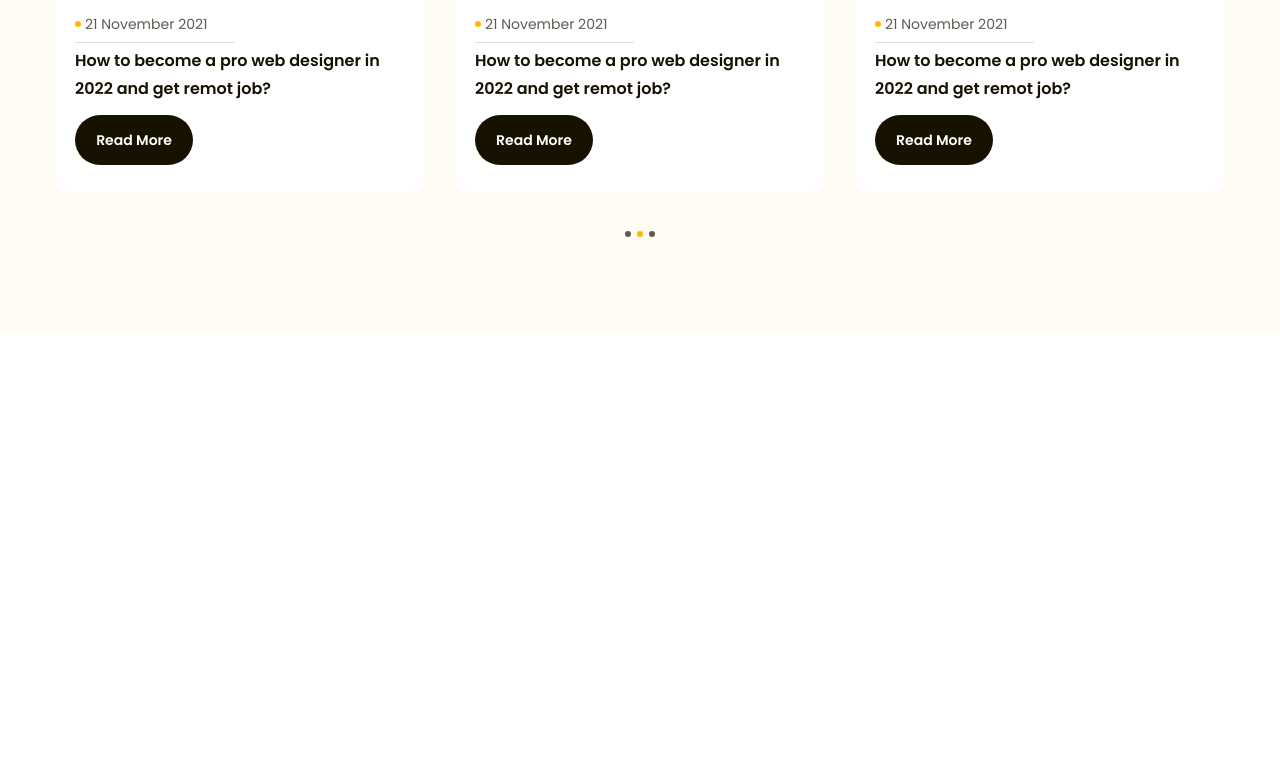
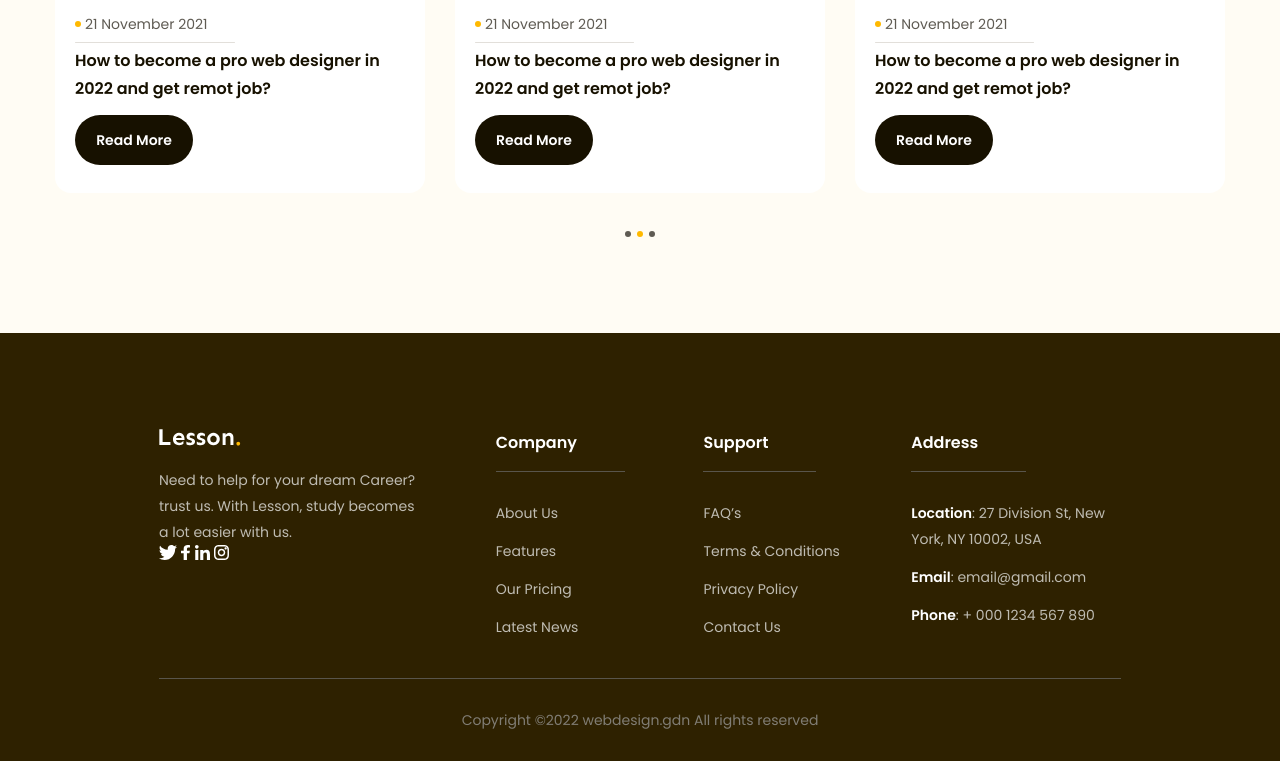
Before and after one commit to PhanDat2004/Figma-to-HTML, a plain HTML site: page index.html in a window 1280 px wide. Shown: the part 4249-5010 px from the top of the page. Before the commit the page ends 4582 px from the top, so only its background shows below. Drawn offline with Linux system fonts and the light colour scheme.

Commit message:
Làm phần footer

```diff
--- a/assets/css/style.css
+++ b/assets/css/style.css
@@ -660,3 +660,79 @@ a {
   cursor: default;
   background-color: var(--primary-color);
 }
+
+/* ============ blogs =========== */
+footer {
+  background: #2e2100;
+  padding: 96px 135px 0;
+}
+
+.footer .row {
+  padding-bottom: 38px;
+  border-bottom: 1px solid #59554b;
+  display: flex;
+}
+
+.footer .row .column {
+  width: 21.6%;
+}
+
+.footer .row .column:first-child {
+  width: 35%;
+}
+
+.footer .desc {
+  margin-top: 18px;
+  max-width: 267px;
+  color: #bfbcb2;
+  font-size: 1.4rem;
+  line-height: 1.86;
+}
+
+.footer .socials {
+  display: flex;
+  gap: 18px;
+  margin-top: 18px;
+}
+
+.footer .title {
+  padding-bottom: 14px;
+  padding-right: 48px;
+  display: inline-block;
+  border-bottom: 1px solid #59554b;
+  color: #fff;
+  font-size: 1.6rem;
+  font-weight: 600;
+  line-height: 1.75;
+}
+
+.footer .list {
+  margin-top: 28px;
+}
+
+.footer .list a {
+  display: inline-block;
+  margin-bottom: 12px;
+  color: #bfbcb2;
+  font-size: 1.4rem;
+  line-height: 1.86;
+}
+
+.footer .list li:last-child a {
+  margin-bottom: 0;
+}
+
+.footer .list strong {
+  color: #fff;
+  font-size: 1.4rem;
+  font-weight: 600;
+  line-height: 1.86;
+}
+
+.footer .copyright {
+  padding: 28px 0;
+  color: #807d74;
+  text-align: center;
+  font-size: 1.4rem;
+  line-height: 1.86;
+}
--- a/index.html
+++ b/index.html
@@ -470,6 +470,82 @@
             </div>
         </div>
     </div>
+
+    <!-- footer -->
+    <footer class="footer">
+        <div class="main-content">
+            <div class="row">
+                <div class="column">
+                    <img src="./assets/img/Logo_footer.svg" alt="" class="logo">
+                    <p class="desc">
+                        Need to help for your dream Career? trust us. With Lesson, study becomes a lot
+                        easier with us.
+                    </p>
+                    <div class="social-network">
+                        <a href="#!"><img src="./assets/icon/twitter.svg" alt="Twitter" class="sociacl-network__icon">
+                        </a>
+                        <a href="#!"><img src="./assets/icon/facbook.svg" alt="Facebook" class="sociacl-network__icon">
+                        </a>
+                        <a href="#!"><img src="./assets/icon/linked_in.svg" alt="Linked_in"
+                                class="sociacl-network__icon">
+                        </a>
+                        <a href="#!"><img src="./assets/icon/instagram.svg" alt="Instagram"
+                                class="sociacl-network__icon">
+                        </a>
+                    </div>
+                </div>
+                <div class="column">
+                    <h3 class="title">Company</h3>
+                    <ul class="list">
+                        <li>
+                            <a href="#!">About Us</a>
+                        </li>
+                        <li>
+                            <a href="#!">Features</a>
+                        </li>
+                        <li>
+                            <a href="#!">Our Pricing</a>
+                        </li>
+                        <li>
+                            <a href="#!">Latest News</a>
+                        </li>
+                    </ul>
+                </div>
+                <div class="column">
+                    <h3 class="title">Support</h3>
+                    <ul class="list">
+                        <li>
+                            <a href="#!">FAQ’s</a>
+                        </li>
+                        <li>
+                            <a href="#!">Terms & Conditions</a>
+                        </li>
+                        <li>
+                            <a href="#!">Privacy Policy</a>
+                        </li>
+                        <li>
+                            <a href="#!">Contact Us</a>
+                        </li>
+                    </ul>
+                </div>
+                <div class="column">
+                    <h3 class="title">Address</h3>
+                    <ul class="list">
+                        <li>
+                            <a href="#!"><strong>Location</strong>: 27 Division St, New York, NY 10002, USA</a>
+                        </li>
+                        <li>
+                            <a href="#!"><strong>Email</strong>: email@gmail.com</a>
+                        </li>
+                        <li>
+                            <a href="#!"><strong>Phone</strong>: + 000 1234 567 890</a>
+                        </li>
+                    </ul>
+                </div>
+            </div>
+            <p class="copyright">Copyright ©2022 webdesign.gdn All rights reserved</p>
+        </div>
+    </footer>
 </body>
 
 </html>
```
Also changed, not shown: assets/icon/facbook.svg (added), assets/icon/instagram.svg (added), assets/icon/linked_in.svg (added), assets/icon/twitter.svg (added), assets/img/Logo_footer.svg (added).
